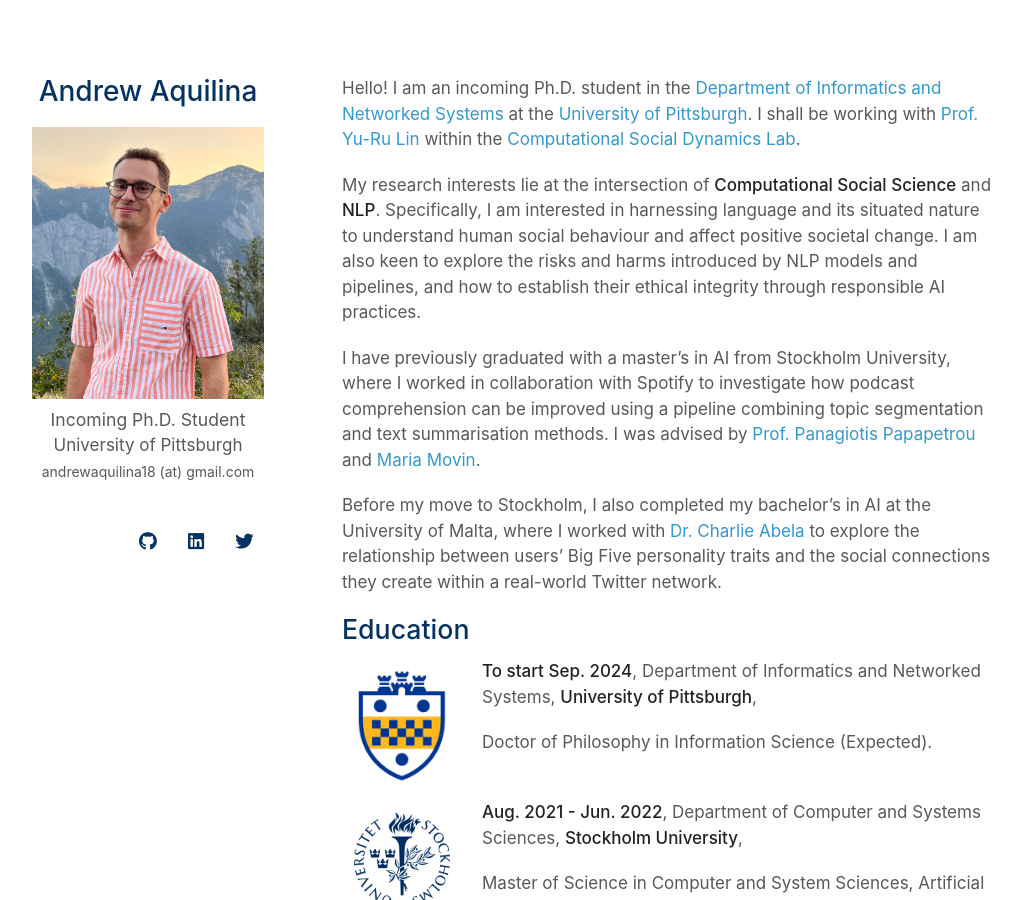
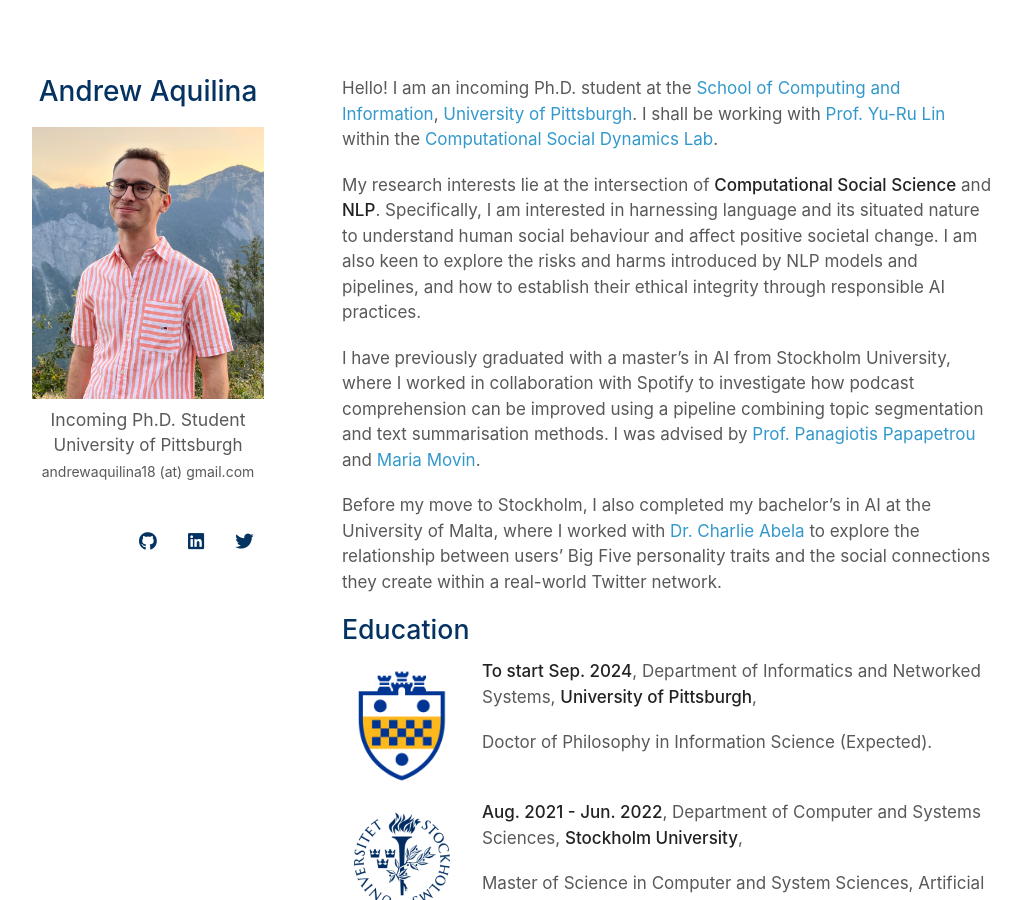
Before and after one commit to andaqu/andaqu.github.io, a Jekyll site: the page built from index.md, in a window 1280 px wide and 900 px high. Shown: the whole window, without its empty margins (128-1149 px from the left). Built offline with Jekyll 4.4.1, drawn with Linux system fonts in a browser that asks for light colours; nearby versions of some CDN libraries; a style sheet for code colours, icons or effects is not loaded.

Commit message:
changed intro

```diff
--- a/index.md
+++ b/index.md
@@ -2,7 +2,7 @@
 layout: homepage
 ---
 
-Hello! I am an incoming Ph.D. student in the [Department of Informatics and Networked Systems](https://www.dins.pitt.edu/) at the [University of Pittsburgh](https://pitt.edu/). I shall be working with [Prof. Yu-Ru Lin](http://www.yurulin.com/) within the [Computational Social Dynamics Lab](https://picsolab.github.io/).
+Hello! I am an incoming Ph.D. student at the [School of Computing and Information](https://www.sci.pitt.edu/), [University of Pittsburgh](https://pitt.edu/). I shall be working with [Prof. Yu-Ru Lin](http://www.yurulin.com/) within the [Computational Social Dynamics Lab](https://picsolab.github.io/).
 
 My research interests lie at the intersection of **Computational Social Science** and **NLP**. Specifically, I am interested in harnessing language and its situated nature to understand human social behaviour and affect positive societal change. I am also keen to explore the risks and harms introduced by NLP models and pipelines, and how to establish their ethical integrity through responsible AI practices.
 
```
